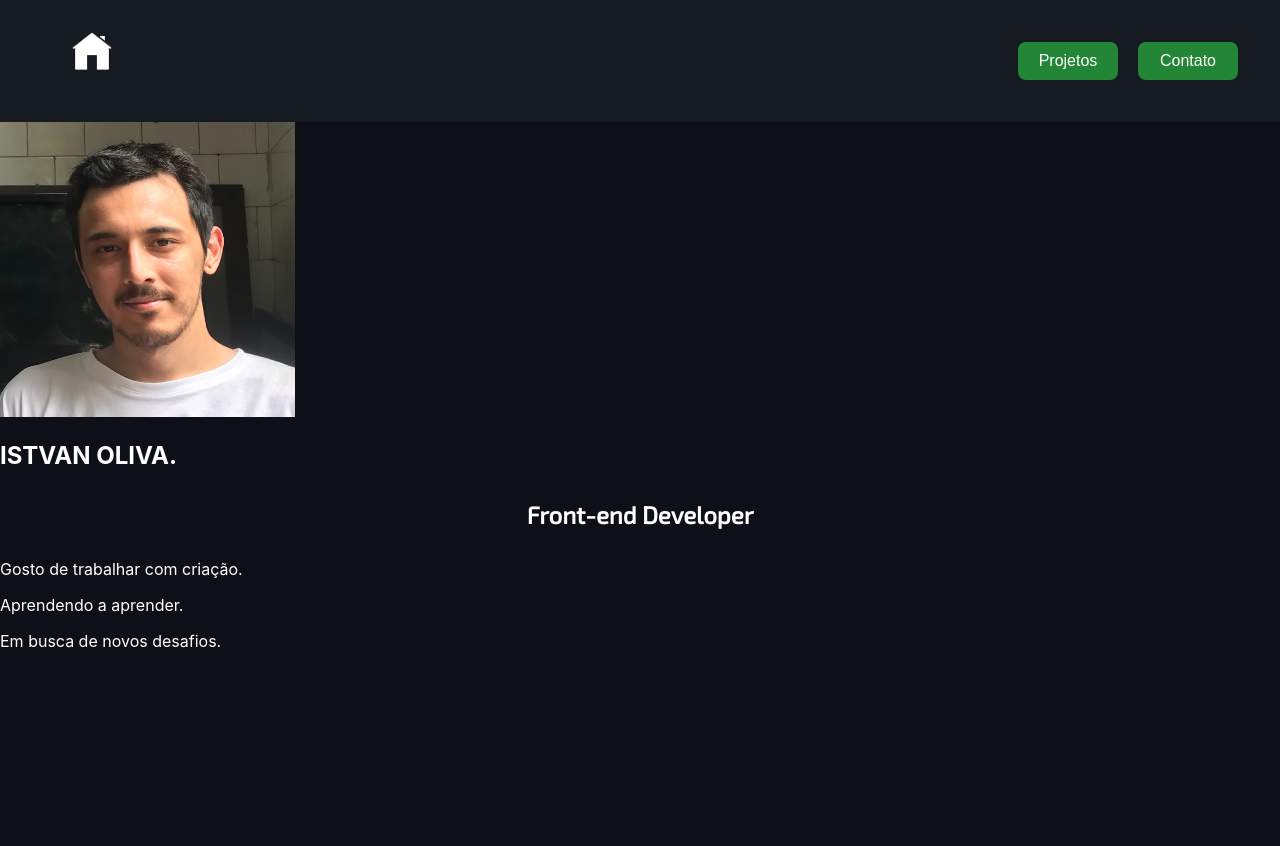
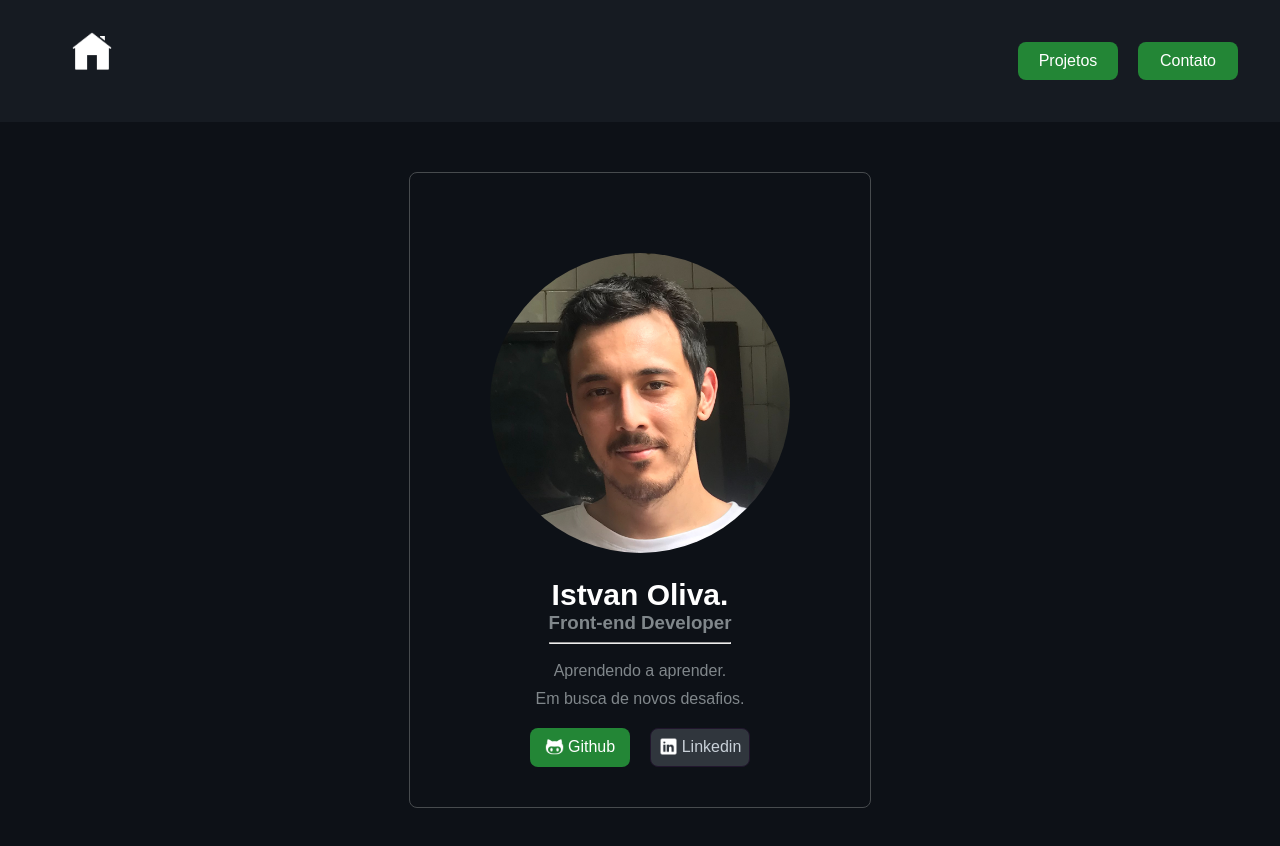
Before and after one commit to Istvanoliva/portfolio, a React (Create React App) app in the folder portfolio/: page / in a window 1280 px wide. Shown: the top 846 px of the page. Before the commit the page ends 800 px from the top, so only its background shows below. Built offline with nearby package versions, Linux system fonts and the light colour scheme.

Commit message:
style: Inicio

```diff
--- /dev/null
+++ b/portfolio/src/Pages/Inicio/Inicio.css
@@ -0,0 +1,98 @@
+.home {
+  display: flex;
+  flex-direction: column;
+}
+
+.card-profile {
+  margin: 50px auto;
+  padding: 30px;
+  border: 1px solid #474b4e;
+  border-radius: 8px;
+  width: 400px;
+}
+
+.card-profile:hover {
+    border: 1px solid rgb(126, 3, 156, 0.9);
+    box-shadow: 0px 0px 10px rgb(126, 3, 156, 0.9);
+    transition: 0.2s;
+    transform: scale(1.05);
+}
+
+.title {
+  font-size: 30px;
+  color: #fff;
+  margin-bottom: 0;
+}
+
+.stack {
+    margin: 0;
+    font-family: 'Phudu', cursive;
+    font-family: 'Signika Negative', sans-serif;
+}
+
+.profile {
+  font-family: 'Phudu', cursive;
+  font-family: 'Signika Negative', sans-serif;
+  display: flex;
+  flex-direction: column;
+  align-items: center;
+  justify-content: center;
+  margin-top: 50px;
+  text-align: center;
+  color: #80878b;
+}
+
+#div-profile {
+  border-radius: 100%;
+  overflow: hidden;
+  height: 300px;
+  width: 300px;
+  background: black;
+}
+
+.image-profile {
+  width: 100%;
+  height: 108%;
+}
+
+.paragraph {
+  margin: 10px;
+}
+
+.links-container {
+  justify-content: center;
+  margin: auto;
+  display: flex;
+}
+
+.btn-contact {
+  display: flex;
+  max-width: 100px;
+}
+
+.contact-btn {
+  height: 19px;
+  width: 19px;
+  margin-right: 4px;
+  margin-bottom: 1px;
+}
+
+#linkedin {
+  background-color: #30363D;
+  border: 1px solid #21162D;
+  color: #C9D1D9;
+}
+
+.show-hide {
+  animation-direction: alternate-reverse;
+  animation: show-hide 1.3s infinite;
+}
+
+@keyframes show-hide {
+    0%, 40% {
+      opacity: 1;
+    }
+    60%, 100% {
+      opacity: 0;
+    }
+  }
--- a/portfolio/src/Pages/Inicio/Inicio.js
+++ b/portfolio/src/Pages/Inicio/Inicio.js
@@ -1,26 +1,53 @@
 import React from 'react';
 
 import Header from '../../Components/Header/Header';
+
 import img from '../../images/Perfil-2023.jpg';
+import linkedin from '../../images/icon-linkedin.png';
+import github from '../../images/icon-github.png';
+
+import './Inicio.css';
 
 function Inicio() {
     return (
-        <div>
+        <div className="home">
             <Header />
-            <section>
-                <img src={ img } />
-                <div>
-                    <h1>ISTVAN OLIVA<span>.</span></h1>
+            <div className="card-profile">
+                <section className="profile">
+                    <div id='div-profile'>
+                        <img src={ img } className="image-profile"/>
                     </div>
                     <div>
-                    <h2>Front-end Developer</h2>
+                        <h1 className="title">Istvan Oliva<span className="show-hide">.</span></h1>
                     </div>
                     <div>
-                    <p>Gosto de trabalhar com criação.</p>
-                    <p>Aprendendo a aprender.</p>
-                    <p>Em busca de novos desafios.</p>
+                        <h3 className="stack">Front-end Developer</h3>
+                        <hr />
+                    </div>
+                    <div>
+                        <p className="paragraph">Aprendendo a aprender.</p>
+                        <p className="paragraph">Em busca de novos desafios.</p>
                     </div>
                 </section>
+                <section className="links-container">
+                    <div>
+                        <a href="https://github.com/istvanoliva" target="_blank" rel="noreferrer">
+                            <button className="btn-contact" id="github">
+                                <img src={ github } className="contact-btn" />
+                            Github
+                            </button>
+                        </a>
+                    </div>
+                    <div>
+                        <a href="https://www.linkedin.com/in/istvan-oliva/" target="_blank" rel="noreferrer">
+                            <button className="btn-contact" id="linkedin">
+                                <img src={ linkedin } className="contact-btn" />
+                            Linkedin
+                            </button>
+                        </a>
+                    </div>
+                </section>
+            </div>
         </div>
     );
 }
--- a/portfolio/src/index.css
+++ b/portfolio/src/index.css
@@ -37,6 +37,7 @@ button {
   margin: 10px;
   padding: 10px 20px;
   min-width: 100px;
+  max-height: 39px;
 }
 
 button:hover {
```
Lines whose indentation alone changed are shown as unchanged.
